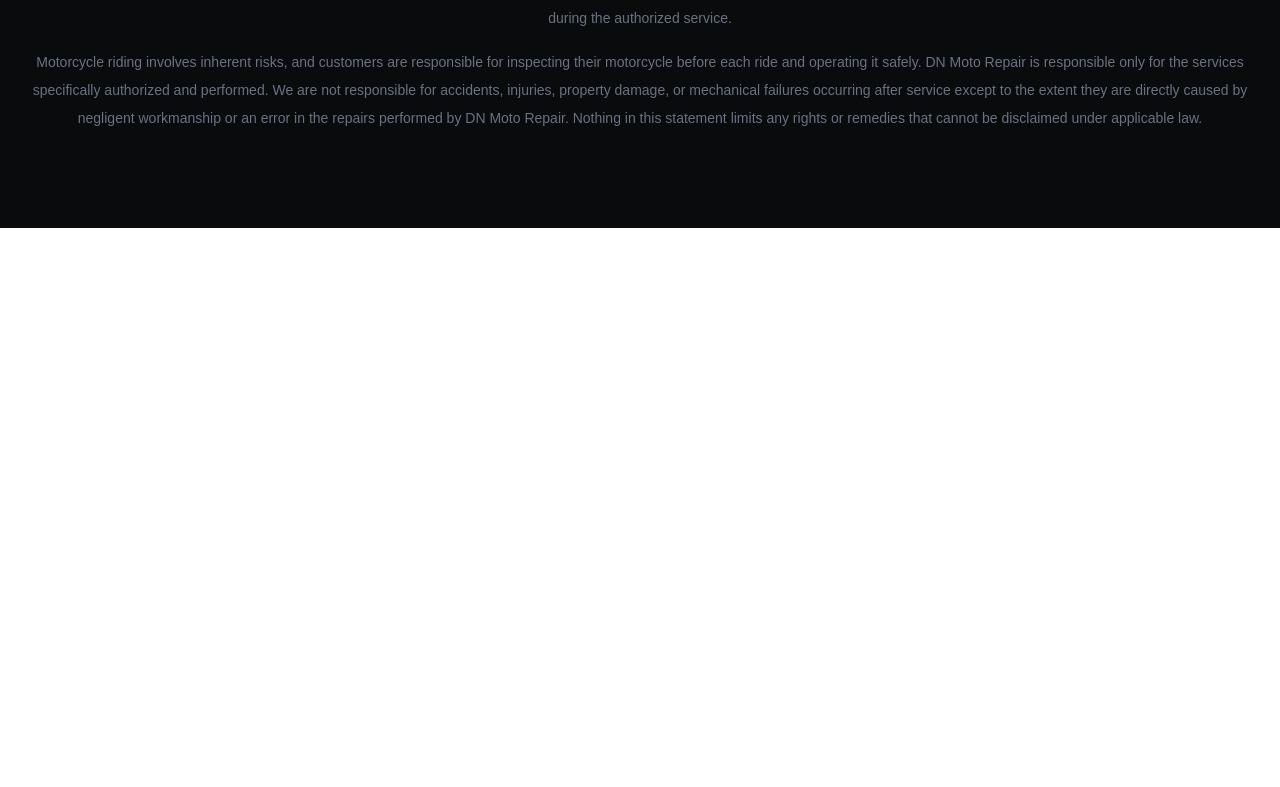
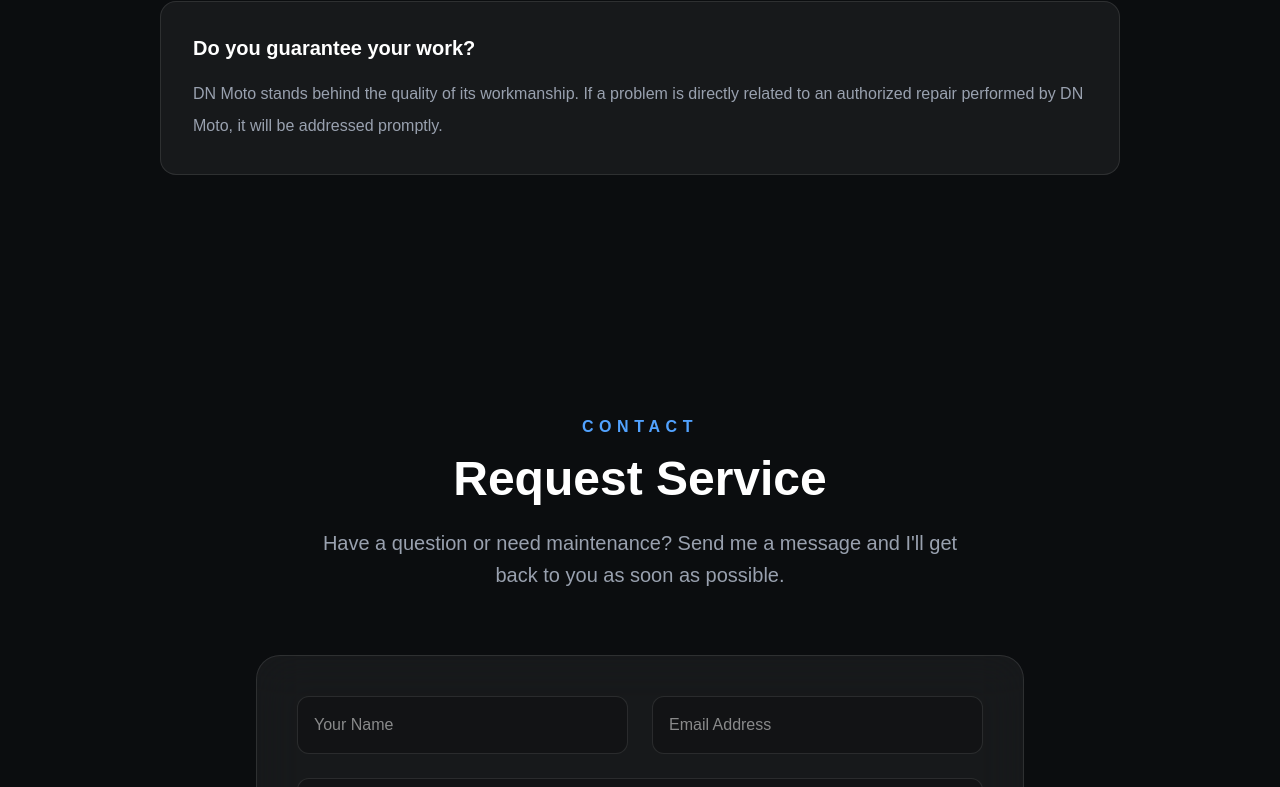
Before and after one commit to DN-Moto/dn-moto, a Next.js app: page / in a window 1280 px wide. Shown: the part 8070-8857 px from the top of the page. Before the commit the page ends 8298 px from the top, so only its background shows below. Built offline with nearby package versions, Linux system fonts and the light colour scheme.

Commit message:
FAQ section

```diff
--- a/src/app/page.tsx
+++ b/src/app/page.tsx
@@ -7,6 +7,7 @@ import FeaturedProject from "../components/FeaturedProject";
 import Contact from "../components/Contact";
 import Gallery from "../components/Gallery";
 import Footer from "../components/Footer";
+import FAQ from "../components/FAQ";
 
 export default function Home() {
   return (
@@ -31,6 +32,10 @@ export default function Home() {
 </FadeIn>
 
 <FadeIn>
+  <FAQ />
+</FadeIn>
+
+<FadeIn>
   <Contact />
 </FadeIn>
 
--- /dev/null
+++ b/src/components/FAQ.tsx
@@ -0,0 +1,86 @@
+export default function FAQ() {
+  const faqs = [
+    {
+      question: "What motorcycles do you work on?",
+      answer:
+        "DN Moto specializes in dirt bikes and off-road motorcycles under 250cc, including Yamaha, Honda, Kawasaki, Suzuki, KTM, and similar models.",
+    },
+    {
+      question: "Do I need an appointment?",
+      answer:
+        "Yes. Services are by appointment so each motorcycle receives the time and attention it deserves. Use the contact form or email to schedule a visit.",
+    },
+    {
+      question: "Do you provide free estimates?",
+      answer:
+        "Basic inspections and estimates are provided before any work begins. If additional repairs are discovered, you'll always be contacted before they're performed.",
+    },
+    {
+      question: "Do you install customer-supplied parts?",
+      answer:
+        "Yes, provided the parts are appropriate for the motorcycle and are in new or serviceable condition.",
+    },
+    {
+  question: "Do you sell parts or batteries?",
+  answer:
+    "DN Moto is a repair and maintenance shop. Most replacement parts can be ordered for your repair, but we generally do not stock batteries or retail inventory for walk-in purchase."
+    },
+    {
+      question: "What services do you offer?",
+      answer:
+        "Oil changes, carburetor cleaning and tuning, diagnostics, brake service, chain and sprocket maintenance, general maintenance, and other repairs for small dirt bikes.",
+    },
+    {
+      question: "How long does service usually take?",
+      answer:
+        "Most maintenance can be completed within a few days depending on parts availability and current workload. Larger repairs may require additional time.",
+    },
+    {
+      question: "Can you order replacement parts?",
+      answer:
+        "Yes. If needed, replacement parts can be sourced and ordered with customer approval before installation.",
+    },
+    {
+      question: "Do you guarantee your work?",
+      answer:
+        "DN Moto stands behind the quality of its workmanship. If a problem is directly related to an authorized repair performed by DN Moto, it will be addressed promptly.",
+    },
+  ];
+
+  return (
+    <section id="faq" className="bg-[#0b0d0f] py-28">
+      <div className="mx-auto max-w-5xl px-8">
+        <div className="text-center mb-16">
+          <p className="font-semibold uppercase tracking-[0.35em] text-blue-400">
+            FAQ
+          </p>
+
+          <h2 className="mt-4 text-5xl font-black text-white">
+            Frequently Asked Questions
+          </h2>
+
+          <p className="mt-6 text-xl text-gray-400">
+            Everything you should know before bringing your bike in.
+          </p>
+        </div>
+
+        <div className="space-y-6">
+          {faqs.map((faq) => (
+            <div
+              key={faq.question}
+              className="rounded-2xl border border-white/10 bg-white/5 p-8"
+            >
+              <h3 className="text-xl font-bold text-white">
+                {faq.question}
+              </h3>
+
+              <p className="mt-4 leading-8 text-gray-400">
+                {faq.answer}
+              </p>
+            </div>
+          ))}
+        </div>
+      </div>
+    </section>
+  );
+}
```
